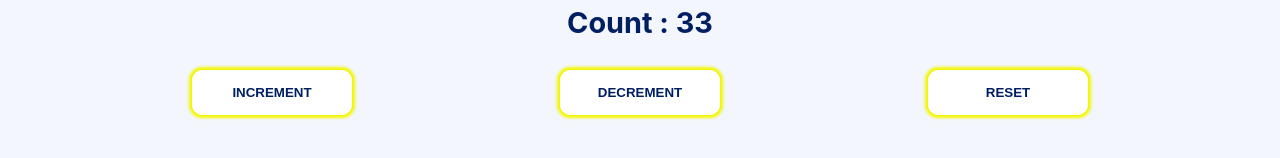
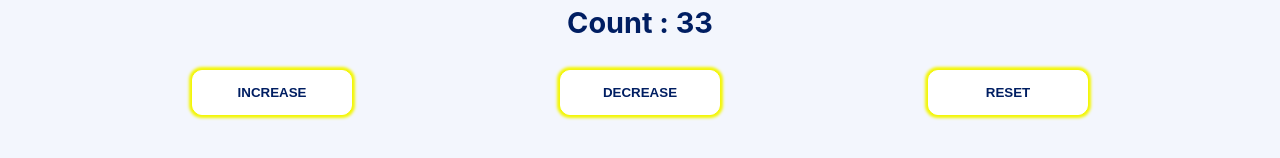
Before and after one commit to Timothy-Achonu/Alt-School-Exam-Project, a React (Create React App) app: page /reducerCounter in a window 1280 px wide. Shown: the part 266-424 px from the top of the page. Built offline with nearby package versions, Linux system fonts and the light colour scheme.

Commit message:
changing the text of the buttons

```diff
--- a/src/components/Counter.jsx
+++ b/src/components/Counter.jsx
@@ -18,8 +18,8 @@ function Counter() {
         />
         <h2 className="count-num">Count : {count}</h2>
         <div className="buttons-wrapper">
-          <button onClick={increase}>INCREMENT</button>
-          <button onClick={decrease}>DECREMENT</button>
+          <button onClick={increase}>INCREASE</button>
+          <button onClick={decrease}>DECREASE</button>
           <button onClick={reset}>RESET</button>
         </div>
       </div>
--- a/src/components/ReducerCounter.jsx
+++ b/src/components/ReducerCounter.jsx
@@ -25,14 +25,14 @@ export default function ReducerCounter() {
               dispatch({ type: ACTIONS.INCREASE });
             }}
           >
-            INCREMENT
+            INCREASE
           </button>
           <button
             onClick={() => {
               dispatch({ type: ACTIONS.DECREASE });
             }}
           >
-            DECREMENT
+            DECREASE
           </button>
           <button
             onClick={() => {
```
